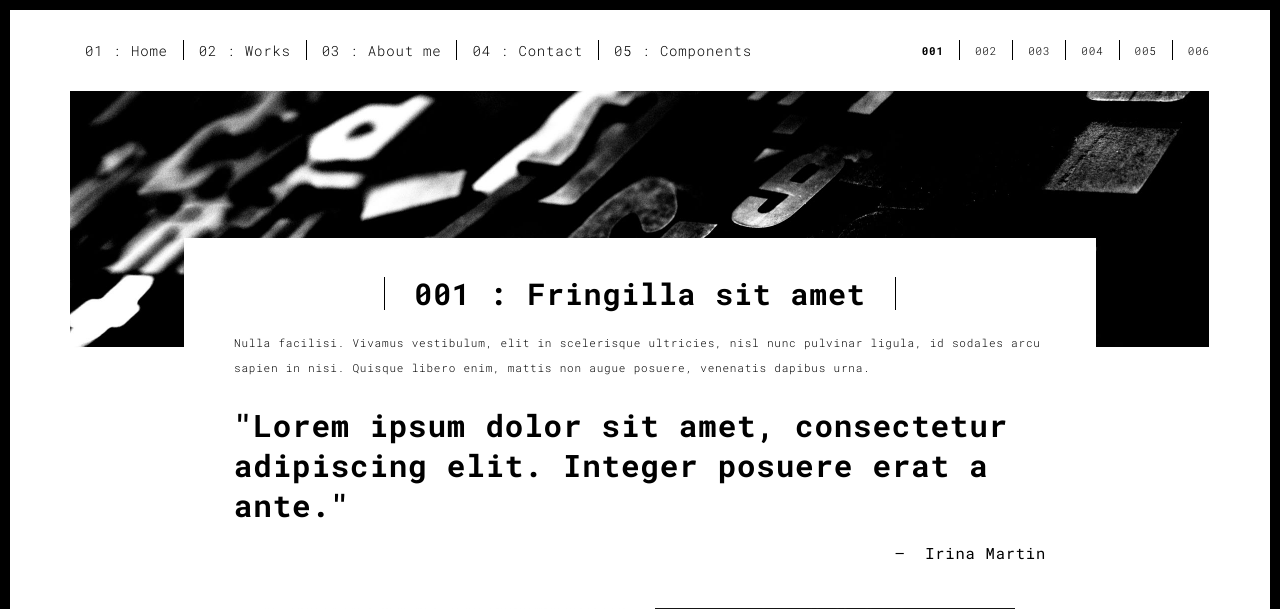
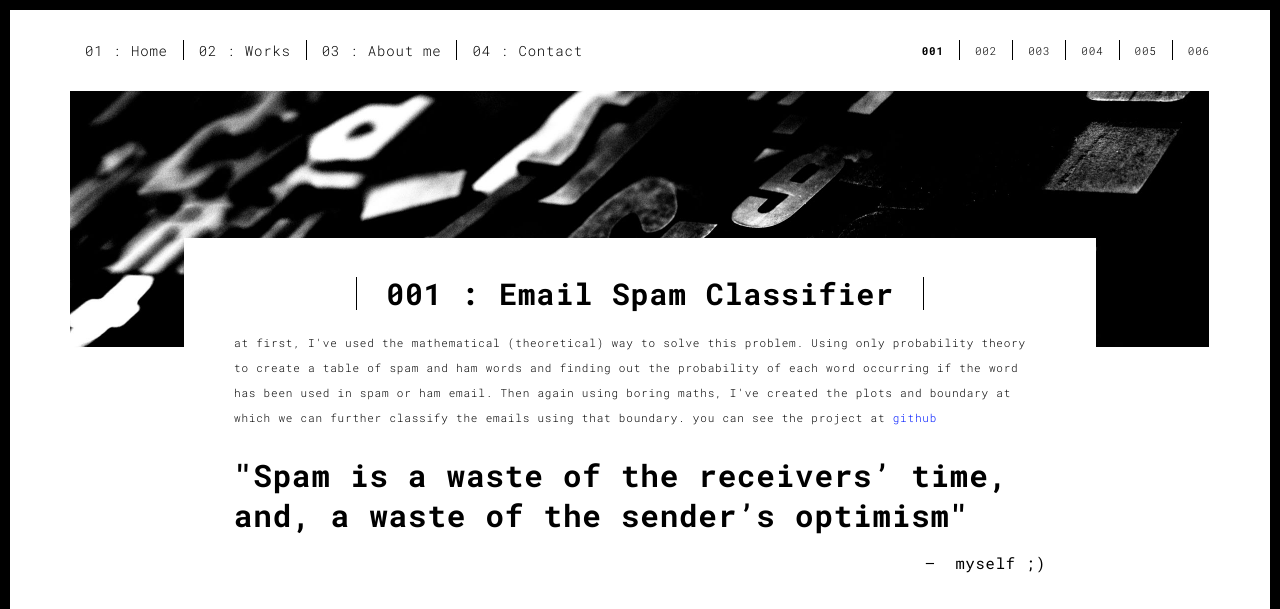
Before and after one commit to amirrezafahimi/portfo, a Flask app: page /work.html in a window 1280 px wide. Shown: the top 609 px of the page. Run offline with Flask 2, Linux system fonts and the light colour scheme; some libraries are stand-ins or nearby versions.

Commit message:
Initial Commit

```diff
--- a/templates/components.html
+++ b/templates/components.html
@@ -41,7 +41,6 @@
           <li><a href="./works.html" title="">02 : Works</a></li>
           <li><a href="./about.html" title="">03 : About me</a></li>
           <li><a href="./contact.html" title="">04 : Contact</a></li>
-          <li><a href="./components.html" title="">05 : Components</a></li>
         </ul>
 
 
@@ -231,7 +230,7 @@
   <div class="container">
     <div class="row">
       <div class="col-xs-12">
-        <p>© UNTITLED | Website created with <a href="http://www.mashup-template.com/" title="Create website with free html template">Mashup Template</a>/<a href="https://www.unsplash.com/" title="Beautiful Free Images">Unsplash</a></p>
+        <p>© HOMAYOUNRAD | Website created with <a href="http://www.mashup-template.com/" title="Create website with free html template">Mashup Template</a>/<a href="https://www.unsplash.com/" title="Beautiful Free Images">Unsplash</a></p>
       </div>
     </div>
   </div>
--- a/templates/contact.html
+++ b/templates/contact.html
@@ -122,7 +122,7 @@
   <div class="container">
     <div class="row">
       <div class="col-xs-12">
-        <p>© UNTITLED | Website created with <a href="http://www.mashup-template.com/" title="Create website with free html template">Mashup Template</a>/<a href="https://www.unsplash.com/" title="Beautiful Free Images">Unsplash</a></p>
+        <p>© HOMAYOUNRAD | Website created with <a href="http://www.mashup-template.com/" title="Create website with free html template">Mashup Template</a>/<a href="https://www.unsplash.com/" title="Beautiful Free Images">Unsplash</a></p>
       </div>
     </div>
   </div>
--- a/templates/thankyou.html
+++ b/templates/thankyou.html
@@ -74,7 +74,7 @@
   <div class="container">
     <div class="row">
       <div class="col-xs-12">
-        <p>© UNTITLED | Website created with <a href="http://www.mashup-template.com/" title="Create website with free html template">Mashup Template</a>/<a href="https://www.unsplash.com/" title="Beautiful Free Images">Unsplash</a></p>
+        <p>© HOMAYOUNRAD | Website created with <a href="http://www.mashup-template.com/" title="Create website with free html template">Mashup Template</a>/<a href="https://www.unsplash.com/" title="Beautiful Free Images">Unsplash</a></p>
       </div>
     </div>
   </div>
--- a/templates/work.html
+++ b/templates/work.html
@@ -41,7 +41,6 @@
           <li><a href="./works.html" title="">02 : Works</a></li>
           <li><a href="./about.html" title="">03 : About me</a></li>
           <li><a href="./contact.html" title="">04 : Contact</a></li>
-          <li><a href="./components.html" title="">05 : Components</a></li>
         </ul>
 
 
@@ -66,13 +65,18 @@
         <img src="../static/assets/images/work001-01.jpg" class="img-responsive" alt="">
         <div class="card-container">
           <div class="text-center">
-            <h1 class="h2">001 : Fringilla sit amet</h1>
+            <h1 class="h2">001 : Email Spam Classifier</h1>
           </div>
-          <p>Nulla facilisi. Vivamus vestibulum, elit in scelerisque ultricies, nisl nunc pulvinar ligula, id sodales arcu sapien in nisi. Quisque libero enim, mattis non augue posuere, venenatis dapibus urna.</p>
+          <p>
+            at first, I've used the mathematical (theoretical) way to solve this problem.
+            Using only probability theory to create a table of spam and ham words and finding out the probability of
+            each word occurring if the word has been used in spam or ham email. Then again using boring maths,
+            I've created the plots and boundary at which we can further classify the emails using that boundary. you can see the project at <a href="https://github.com/amirrezafahimi/Email-Spam-Classifier---Naive-Bayes-Model">github</a>
+          </p>
 
           <blockquote>
-            <p>"Lorem ipsum dolor sit amet, consectetur adipiscing elit. Integer posuere erat a ante."</p>
-            <small class="pull-right">Irina Martin</small>
+            <p>"Spam is a waste of the receivers’ time, and, a waste of the sender’s optimism"</p>
+            <small class="pull-right">myself ;)</small>
           </blockquote>
         </div>
       </div>
@@ -82,18 +86,18 @@
       <div class="col-md-8 col-md-offset-2 section-container-spacer">
         <div class="row">
           <div class="col-xs-12 col-md-6">
-            <img src="../static/assets/images/work001-02.jpg" class="img-responsive" alt="">
-            <p>Menphis skyline</p>
+            <img src="../static/assets/images/hamlet_wordcloud.png" class="img-responsive" alt="">
+            <p>Hamlet Wordcloud</p>
           </div>
           <div class="col-xs-12 col-md-6">
-            <img src="../static/assets/images/work001-03.jpg" class="img-responsive" alt="">
-            <p>Menphis skyline</p>
+            <img src="../static/assets/images/nonspam_wordcloud.png" class="img-responsive" alt="">
+            <p>NonSpam Wordcloud</p>
           </div>
         </div>
       </div>
 
       <div class="col-xs-12">
-        <img src="../static/assets/images/work001-04.jpg" class="img-responsive" alt="">
+        <img src="../static/assets/images/whale_wordcloud.png" class="img-responsive" alt="">
       </div>
 
     </div>
@@ -105,7 +109,7 @@
   <div class="container">
     <div class="row">
       <div class="col-xs-12">
-        <p>© UNTITLED | Website created with <a href="http://www.mashup-template.com/" title="Create website with free html template">Mashup Template</a>/<a href="https://www.unsplash.com/" title="Beautiful Free Images">Unsplash</a></p>
+        <p>© HOMAYOUNRAD | Website created with <a href="http://www.mashup-template.com/" title="Create website with free html template">Mashup Template</a>/<a href="https://www.unsplash.com/" title="Beautiful Free Images">Unsplash</a></p>
       </div>
     </div>
   </div>
```
Also changed, not shown: templates/works.html (+9 -9 lines).
